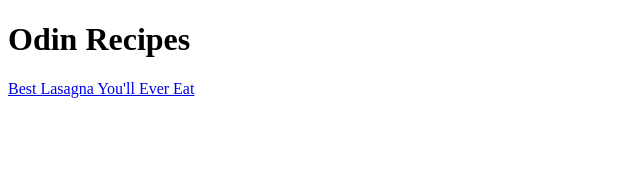
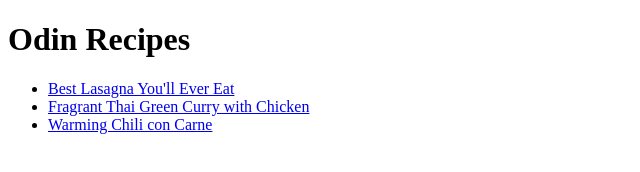
Before and after one commit to peabeay/odin-recipes, a plain HTML site: page index.html in a window 1280 px wide. Shown: the whole page, without its empty margins (0-640 px from the left). Drawn offline with Linux system fonts and the light colour scheme.

Commit message:
Update index page to include all recipe links

```diff
--- a/index.html
+++ b/index.html
@@ -1,5 +1,6 @@
 <!DOCTYPE html>
 <html lang="en">
+
 <head>
     <meta charset="utf-8">
     <Title>Recipes!</Title>
@@ -7,7 +8,12 @@
 
 <body>
     <h1>Odin Recipes</h1>
+    <ul>
+        <li><a href="recipes/lasagna.html">Best Lasagna You'll Ever Eat</a></li>
+        <li><a href="recipes/curry.html"> Fragrant Thai Green Curry with Chicken</a></li>
+        <li><a href="recipes/chili.html">Warming Chili con Carne</a></li>
+    </ul>
 
-<a href="recipes/lasagna.html" >Best Lasagna You'll Ever Eat</a>
 </body>
+
 </html>
```
Lines whose indentation alone changed are shown as unchanged.
